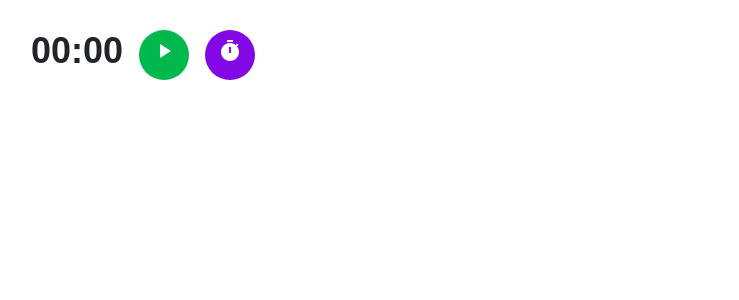
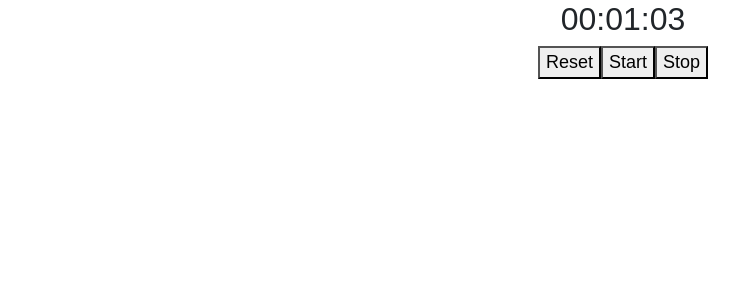
Before and after one commit to sepehr455/Syndrex, a React (Create React App) app: page /timer in a window 1280 px wide. Shown: the top 300 px of the page, without its empty margins (17-756 px from the left). Built offline with nearby package versions, Linux system fonts and the light colour scheme.

Commit message:
added a basic timer but still needs lots of work

```diff
--- a/package.json
+++ b/package.json
@@ -6,9 +6,11 @@
     "@testing-library/jest-dom": "^5.16.5",
     "@testing-library/react": "^13.4.0",
     "@testing-library/user-event": "^13.5.0",
+    "@tomik23/react-circular-progress-bar": "^1.1.1",
     "bootstrap": "^5.2.2",
     "react": "^18.2.0",
     "react-bootstrap": "^2.5.0",
+    "react-countdown-circle-timer": "^3.0.9",
     "react-dom": "^18.2.0",
     "react-router-dom": "^6.4.2",
     "react-scripts": "5.0.1",
--- a/src/App.js
+++ b/src/App.js
@@ -4,12 +4,14 @@ import {BrowserRouter as Router, Routes, Route, Link} from 'react-router-dom'
 import HomeScreen from "./Pages/Home";
 import Timer from "./Pages/Timer";
 
+
 function App() {
+
     return (
         <Router>
             <Routes>
                 <Route path = "/" element={<HomeScreen/>} />
-                <Route path= "/timer" element={<Timer />}/>
+                <Route path= "/timer" element={<Timer/>}/>
             </Routes>
         </Router>
 
--- /dev/null
+++ b/src/Pages/Timer.js
@@ -0,0 +1,97 @@
+import {useEffect, useRef, useState} from "react";
+
+const Timer = () => {
+
+    // We need ref in this, because we are dealing
+    // with JS setInterval to keep track of it and
+    // stop it when needed
+    const Ref = useRef(null);
+
+    // The state for our timer
+    const [timer, setTimer] = useState('00:00:00');
+
+
+    const getTimeRemaining = (e) => {
+        const total = Date.parse(e) - Date.parse(new Date());
+        const seconds = Math.floor((total / 1000) % 60);
+        const minutes = Math.floor((total / 1000 / 60) % 60);
+        const hours = Math.floor((total / 1000 / 60 / 60) % 24);
+        return {
+            total, hours, minutes, seconds
+        };
+    }
+
+
+    const startTimer = (e) => {
+        let { total, hours, minutes, seconds }
+            = getTimeRemaining(e);
+        if (total >= 0) {
+
+            // check if less than 10 then we need to
+            // add '0' at the beginning of the variable
+            setTimer(
+                (hours > 9 ? hours : '0' + hours) + ':' +
+                (minutes > 9 ? minutes : '0' + minutes) + ':'
+                + (seconds > 9 ? seconds : '0' + seconds)
+            )
+        }
+    }
+
+    const stopTimer = () => {
+        clearInterval(setTimer('00:00:00'))
+
+        if (!!document.querySelector('#counter')){
+            document.querySelector('#counter').remove()
+        }
+        document.querySelector('.stop-button').setAttribute("disabled", "true")
+        document.querySelector('.start-button').removeAttribute("disabled")
+        document.querySelector('.pause-button').remove()
+    }
+
+
+    const clearTimer = (e) => {
+
+        //also edit line 60 if you change this
+        setTimer('00:01:10');
+
+        if (Ref.current) clearInterval(Ref.current);
+        Ref.current = setInterval(() => {
+            startTimer(e);
+        }, 1000);
+    }
+
+    const getDeadTime = () => {
+        let deadline = new Date();
+        deadline.setSeconds(deadline.getSeconds() + 70);
+        return deadline;
+    }
+
+    // We can use useEffect so that when the component
+    // mount the timer will start as soon as possible
+
+    // We put empty array to act as componentDid
+    // mount only
+    useEffect(() => {
+        clearTimer(getDeadTime());
+    }, []);
+
+    // Another way to call the clearTimer() to start
+    // the countdown is via action event from the
+    // button first we create function to be called
+    // by the button
+    const onClickReset = () => {
+        clearTimer(getDeadTime());
+    }
+
+    return (
+        <div className="App">
+            <h2>{timer}</h2>
+            <button onClick={onClickReset}>Reset</button>
+            <button >Start</button>
+            <button  className="stop-button" onClick={stopTimer}>Stop</button>
+
+        </div>
+    )
+}
+
+export default Timer;
--- a/src/Pages/Timer.jsx
+++ /dev/null
@@ -1,15 +0,0 @@
-export default function Timer() {
-    return (
-        <div className="timer">
-            <span className="timer__part timer__part--minutes">00</span>
-            <span className="timer__part">:</span>
-            <span className="timer__part timer__part--seconds">00</span>
-            <button type={"button"} className="timer__btn timer__btn--control timer__button--start">
-                <span className="material-icons">play_arrow</span>
-            </button>
-            <button type={"button"} className="timer__btn timer__btn--reset">
-                <span className="material-icons">timer</span>
-            </button>
-        </div>
-    )
-}
--- a/src/Styles/App.css
+++ b/src/Styles/App.css
@@ -1,4 +1,7 @@
 .App {
+  font-family: sans-serif;
+  text-align: center;
+  font-size: 18px;
 }
 
 @media (prefers-reduced-motion: no-preference) {
@@ -37,30 +40,6 @@
   display: block;
 }
 
-.timer{
-  font-family: sans-serif;
-  display: inline-block;
-  padding: 24px 32px;
-  border-radius: 50px;
-  background: white;
-  margin-left: 16px;
-}
-.timer__part {
-  font-size: 36px;
-  font-weight: bold;
-}
-
-.timer__btn{
-  width: 50px;
-  height: 50px;
-  margin-left: 16px;
-  border-radius: 50%;
-  border: none;
-  color: white;
-  background: #8208e6;
-  cursor: pointer ;
-}
-
 
 .btn-grad:hover {
   background-position: right center; /* change the direction of the change here */
```
Also changed, not shown: 1 other file (tests, documents, lock files or other folders).
